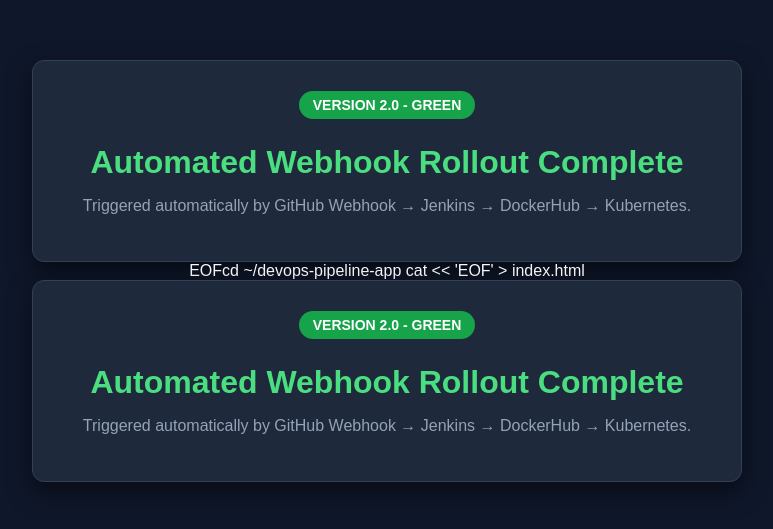
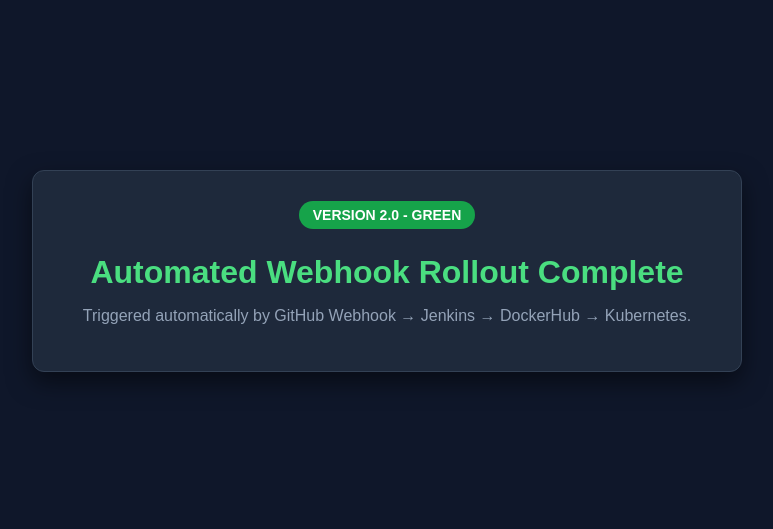
Before and after one commit to Logesh1719/devops-pipeline-app, a plain HTML site: page index.html in a window 1280 px wide. Shown: the part 129-658 px from the top of the page, without its empty margins (253-1026 px from the left). Drawn offline with Linux system fonts and the light colour scheme.

Commit message:
Fix duplicate HTML in index.html

```diff
--- a/index.html
+++ b/index.html
@@ -41,56 +41,7 @@
   <div class="card">
     <div class="badge">VERSION 2.0 - GREEN</div>
     <h1>Automated Webhook Rollout Complete</h1>
-    <p>Triggered automatically by GitHub Webhook → Jenkins → DockerHub → Kubernetes.</p>
+    <p>Triggered automatically by GitHub Webhook &rarr; Jenkins &rarr; DockerHub &rarr; Kubernetes.</p>
   </div>
 </body>
 </html>
-EOFcd ~/devops-pipeline-app
-cat << 'EOF' > index.html
-<!DOCTYPE html>
-<html lang="en">
-<head>
-  <meta charset="UTF-8">
-  <title>DevOps Pipeline Project</title>
-  <style>
-    body {
-      background-color: #0f172a;
-      color: #f8fafc;
-      font-family: Arial, sans-serif;
-      display: flex;
-      flex-direction: column;
-      justify-content: center;
-      align-items: center;
-      height: 100vh;
-      margin: 0;
-    }
-    .card {
-      background: #1e293b;
-      padding: 30px 50px;
-      border-radius: 12px;
-      box-shadow: 0 10px 25px rgba(0,0,0,0.5);
-      text-align: center;
-      border: 1px solid #334155;
-    }
-    .badge {
-      display: inline-block;
-      padding: 6px 14px;
-      font-size: 14px;
-      font-weight: bold;
-      border-radius: 20px;
-      background-color: #16a34a;
-      color: #fff;
-      margin-bottom: 15px;
-    }
-    h1 { margin: 10px 0; color: #4ade80; }
-    p { color: #94a3b8; font-size: 16px; }
-  </style>
-</head>
-<body>
-  <div class="card">
-    <div class="badge">VERSION 2.0 - GREEN</div>
-    <h1>Automated Webhook Rollout Complete</h1>
-    <p>Triggered automatically by GitHub Webhook → Jenkins → DockerHub → Kubernetes.</p>
-  </div>
-</body>
-</html>
```
